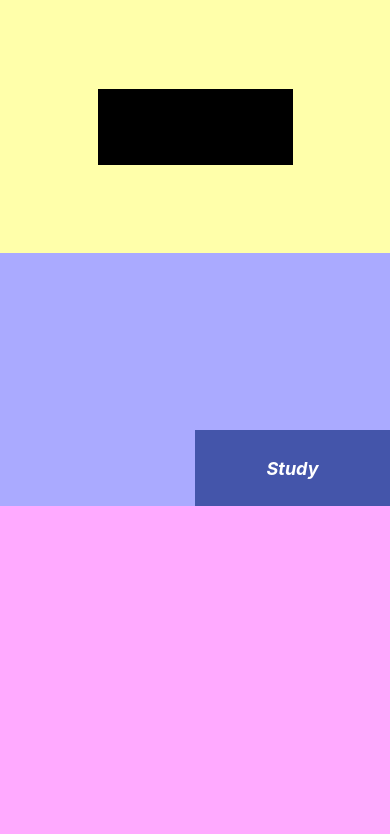
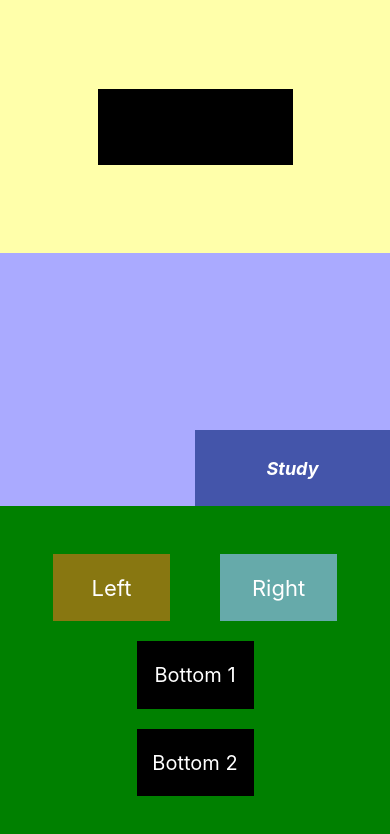
Before and after one commit to Asmatchd/OctInterns, a React Native app: screen / in a window 390 px wide. Shown: the top 834 px of the page. Built offline with nearby package versions, Linux system fonts and the light colour scheme.

Commit message:
flex view done

```diff
--- a/App.js
+++ b/App.js
@@ -55,6 +55,99 @@ const App = () => {
           </Text>
         </View>
       </View>
+
+      {/* Bottom View */}
+      <View
+        style={{
+          height: '40%',
+          backgroundColor: 'green',
+          // flexDirection: 'row',
+          alignItems: 'center',
+          justifyContent: 'center',
+        }}>
+        <View
+          style={{
+            height: '20%',
+            width: '100%',
+            // backgroundColor: '#faf',
+            flexDirection: 'row',
+            alignItems: 'center',
+            justifyContent: 'center',
+          }}>
+          <View
+            style={{
+              backgroundColor: '#871',
+              height: '100%',
+              width: '30%',
+              alignItems: 'center',
+              justifyContent: 'center',
+              marginRight: 50,
+            }}>
+            <Text
+              style={{
+                color: '#fff',
+                fontSize: 22,
+              }}>
+              Left
+            </Text>
+          </View>
+
+          <View
+            style={{
+              backgroundColor: '#6aa',
+              height: '100%',
+              width: '30%',
+              alignItems: 'center',
+              justifyContent: 'center',
+              // marginLeft: 50,
+            }}>
+            <Text
+              style={{
+                color: '#fff',
+                fontSize: 22,
+              }}>
+              Right
+            </Text>
+          </View>
+        </View>
+
+        <View
+          style={{
+            height: '20%',
+            width: '30%',
+            backgroundColor: '#000',
+            alignItems: 'center',
+            justifyContent: 'center',
+            marginTop: 20,
+            // marginBottom: 20,
+          }}>
+          <Text
+            style={{
+              color: '#fff',
+              fontSize: 20,
+            }}>
+            Bottom 1
+          </Text>
+        </View>
+
+        <View
+          style={{
+            height: '20%',
+            width: '30%',
+            backgroundColor: '#000',
+            alignItems: 'center',
+            justifyContent: 'center',
+            marginTop: 20,
+          }}>
+          <Text
+            style={{
+              color: '#fff',
+              fontSize: 20,
+            }}>
+            Bottom 2
+          </Text>
+        </View>
+      </View>
     </View>
   );
 };
```
